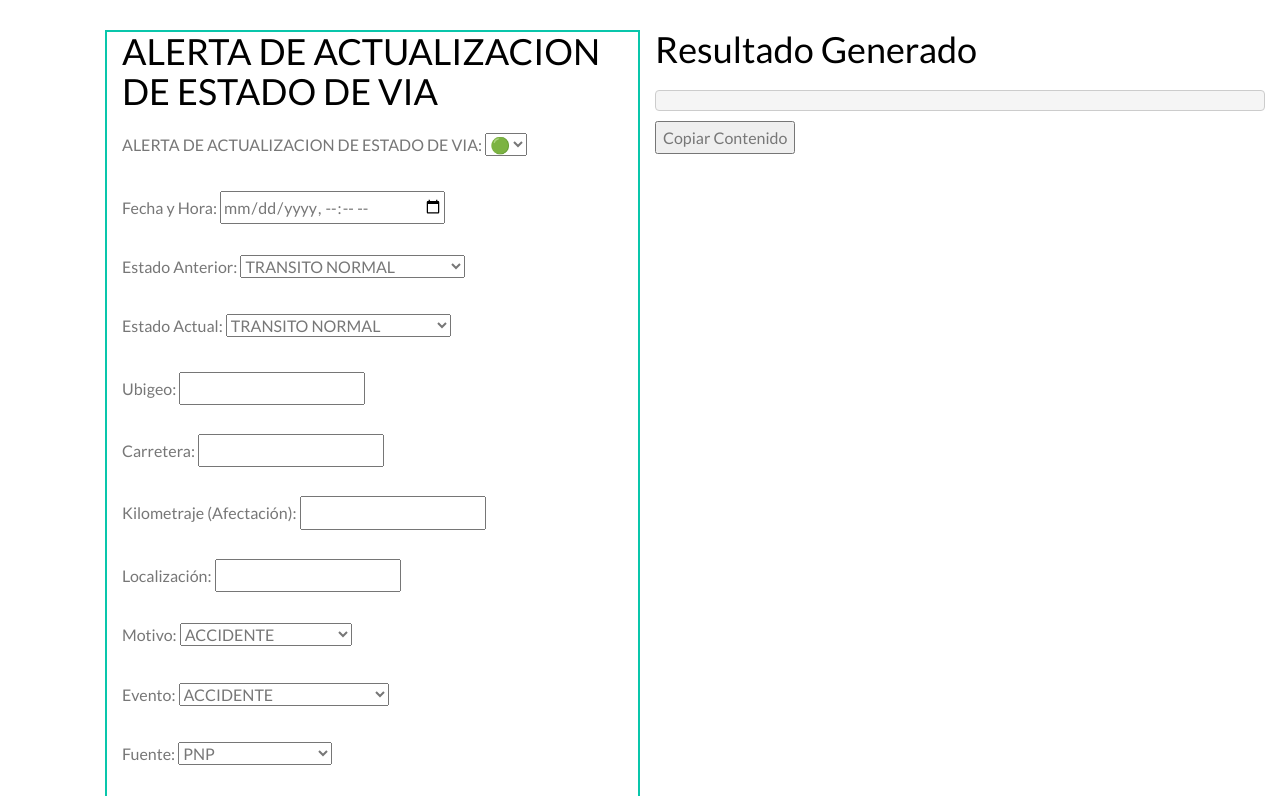
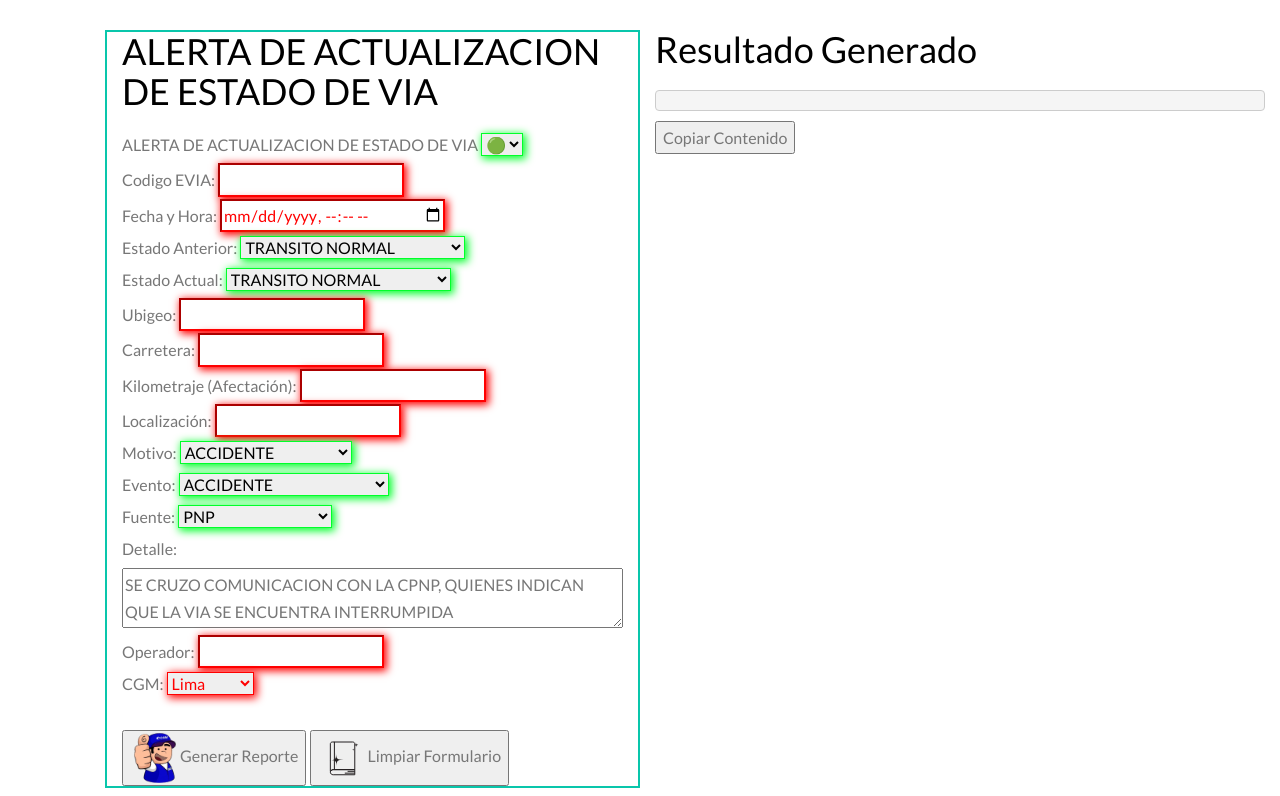
Before and after one commit to echilqquetuma/helpcgm, a plain HTML site: page alertadevias.html in a window 1280 px wide. Shown: the part 860-1656 px from the top of the page. Drawn offline with Linux system fonts and the light colour scheme; files whose address does not match are found by name.

Commit message:
Add files via upload

```diff
--- a/alertadevias.html
+++ b/alertadevias.html
@@ -48,6 +48,7 @@
 
 	<!-- Theme style  -->
 	<link rel="stylesheet" href="css/style.css">
+	<link rel="stylesheet" href="css/custom-styles.css">
 
 	<!-- Modernizr JS -->
 	<script src="js/modernizr-2.6.2.min.js"></script>
@@ -116,41 +117,44 @@
 						<h1>ALERTA DE ACTUALIZACION DE ESTADO DE VIA</h1>
 						<form id="simpleForm">
 
-							<label for="color">ALERTA DE ACTUALIZACION DE ESTADO DE VIA:</label>
+							<label for="color">ALERTA DE ACTUALIZACION DE ESTADO DE VIA</label>
 							<select class="input" id="color" name="color" required>
 								<option value="🟢">🟢</option>
 								<option value="🟡">🟡</option>
 								<option value="🔴">🔴</option>
-							</select><br><br>
+							</select><br>
+
+							<label for="codigoevia">Codigo EVIA:</label>
+							<input class="input" type="text" id="codigoevia" name="codigoevia" required><br>
 
 							<label for="fechaHora">Fecha y Hora:</label>
-							<input class="input" type="datetime-local" id="fechaHora" name="fechaHora" required><br><br>
+							<input class="input" type="datetime-local" id="fechaHora" name="fechaHora" required><br>
 
 							<label for="estadoAnterior">Estado Anterior:</label>
 							<select class="input" id="estadoAnterior" name="estadoAnterior" required>
 								<option value="TRANSITO NORMAL">TRANSITO NORMAL</option>
 								<option value="TRANSITO RESTRINGIDO">TRANSITO RESTRINGIDO</option>
 								<option value="TRANSITO INTERRUMPIDO">TRANSITO INTERRUMPIDO</option>
-							</select><br><br>
+							</select><br>
 
 							<label for="estadoActual">Estado Actual:</label>
 							<select class="input" id="estadoActual" name="estadoActual" required>
 								<option value="TRANSITO NORMAL">TRANSITO NORMAL</option>
 								<option value="TRANSITO RESTRINGIDO">TRANSITO RESTRINGIDO</option>
 								<option value="TRANSITO INTERRUMPIDO">TRANSITO INTERRUMPIDO</option>
-							</select><br><br>
+							</select><br>
 
 							<label for="ubigeo">Ubigeo:</label>
-							<input class="input" type="text" id="ubigeo" name="ubigeo" required><br><br>
+							<input class="input" type="text" id="ubigeo" name="ubigeo" required><br>
 
 							<label for="carretera">Carretera:</label>
-							<input class="input" type="text" id="carretera" name="carretera" required><br><br>
+							<input class="input" type="text" id="carretera" name="carretera" required><br>
 
 							<label for="kilometraje">Kilometraje (Afectación):</label>
-							<input class="input" type="text" id="kilometraje" name="kilometraje" required><br><br>
+							<input class="input" type="text" id="kilometraje" name="kilometraje" required><br>
 
 							<label for="localizacion">Localización:</label>
-							<input class="input" type="text" id="localizacion" name="localizacion" required><br><br>
+							<input class="input" type="text" id="localizacion" name="localizacion" required><br>
 
 							<label for="motivo">Motivo:</label>
 							<select class="input" id="motivo" name="motivo" required>
@@ -158,7 +162,7 @@
 								<option value="HUMANO">HUMANO</option>
 								<option value="CLIMATOLOGICO">CLIMATOLOGICO</option>
 								<option value="INFRAESTRUCTURA">INFRAESTRUCTURA</option>
-							</select><br><br>
+							</select><br>
 
 							<label for="evento">Evento:</label>
 							<select class="input" id="evento" name="evento" required>
@@ -166,20 +170,20 @@
 								<option value="PROTESTAS">PROTESTAS</option>
 								<option value="DERRUMBES">DERRUMBES</option>
 								<option value="HABILITACION DE LA VIA">HABILITACION DE LA VIA</option>
-							</select><br><br>
+							</select><br>
 
 							<label for="fuente">Fuente:</label>
 							<select class="input" id="fuente" name="fuente" required>
 								<option value="PNP">PNP</option>
 								<option value="CONCESIONARIA">CONCESIONARIA</option>
 								<option value="OTROS">OTROS</option>
-							</select><br><br>
+							</select><br>
 
 							<label for="detalle">Detalle:</label>
-							<textarea id="detalle" name="detalle" rows="2" required>SE CRUZO COMUNICACION CON LA CPNP, QUIENES INDICAN QUE LA VIA SE ENCUENTRA INTERRUMPIDA</textarea><br><br>
+							<textarea id="detalle" name="detalle" rows="2" required>SE CRUZO COMUNICACION CON LA CPNP, QUIENES INDICAN QUE LA VIA SE ENCUENTRA INTERRUMPIDA</textarea><br>
 
 							<label for="operador">Operador:</label>
-							<input class="input" type="text" id="operador" name="operador" required><br><br>
+							<input class="input" type="text" id="operador" name="operador" required><br>
 
 							<label for="cgm">CGM:</label>
 							<select class="input" id="cgm" name="cgm" required>
@@ -189,10 +193,9 @@
 								<option value=" - Piura">Piura</option>
 							</select><br><br>
 
-							<!-- Botones para generar reporte, limpiar formulario y copiar contenido -->
 							<div class="button-container">
-								<button class="button2" type="button" onclick="generarSimpleReporte()"><img src="img/generar.png" width:"50px" height="50px">Generar Reporte</button>
-								<button class="button2" type="button" onclick="limpiarSimpleFormulario()"><img src="img/limpiar.svg" width:"50px" height="50px">Limpiar Formulario</button>
+								<button class="button2" type="button" onclick="generarSimpleReporte()"><img src="img/generar.png" width="50px" height="50px">Generar Reporte</button>
+								<button class="button2" type="button" onclick="limpiarSimpleFormulario()"><img src="img/limpiar.svg" width="50px" height="50px">Limpiar Formulario</button>
 							</div>
 						</form>
 					</div>
```
Also changed, not shown: alertafinal.html (+21 -17 lines), alertainicial.html (+12 -10 lines).
